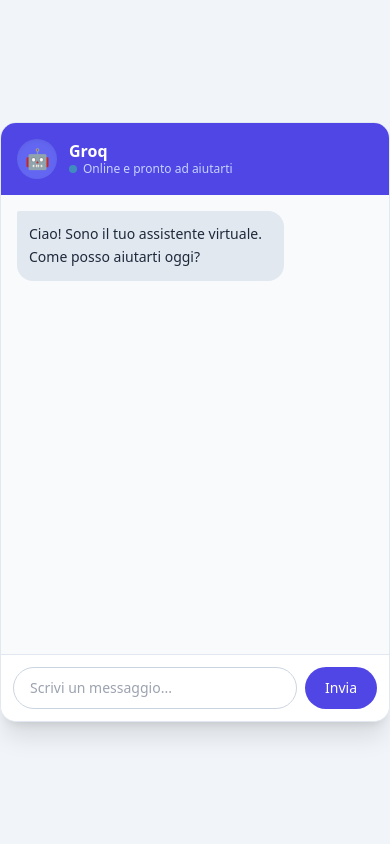
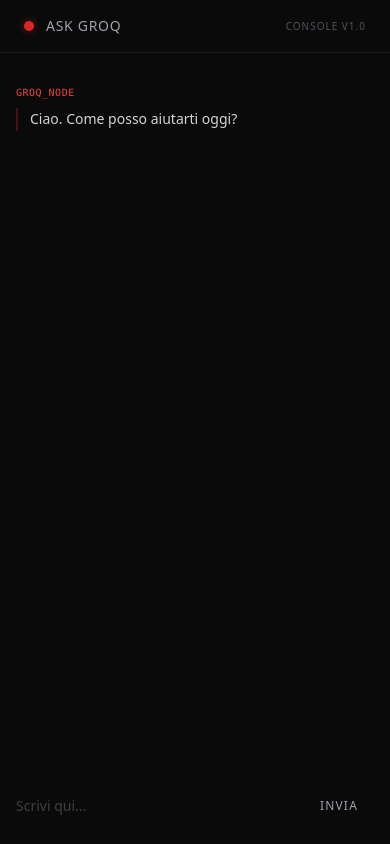
Before and after one commit to ItzMarcu/Ask-Groq, a plain HTML site: page frontend/index.html in a window 390 px wide. Drawn offline with nearby package versions, Linux system fonts and the light colour scheme.

Commit message:
new responsive GUI

```diff
--- a/frontend/index.html
+++ b/frontend/index.html
@@ -7,46 +7,54 @@
     <link rel="shortcut icon" href="assets/groq-logo.png" type="image/x-icon">
     <script src="https://cdn.tailwindcss.com"></script>
 </head>
-<body class="bg-slate-100 flex items-center justify-center h-screen w-screen m-0">
+<body class="bg-[#0a0a0a] text-zinc-100 flex flex-col h-screen w-screen m-0 overflow-hidden selection:bg-red-500/30">
 
-    <div class="w-full max-w-[450px] h-[600px] bg-white rounded-2xl shadow-xl flex flex-col overflow-hidden border border-slate-200">
+    <!-- Header super minimal e pulito -->
+    <header class="border-b border-zinc-900 px-6 py-4">
+        <div class="max-w-3xl mx-auto flex items-center justify-between">
+            <div class="flex items-center gap-3">
+                <span class="w-2.5 h-2.5 rounded-full bg-red-600 shadow-[0_0_8px_rgba(220,38,38,0.5)]"></span>
+                <h1 class="font-medium text-sm tracking-wider uppercase text-zinc-400">Ask Groq</h1>
+            </div>
+            <span class="text-[10px] text-zinc-600 tracking-widest uppercase">Console v1.0</span>
+        </div>
+    </header>
 
-        <div class="bg-indigo-600 text-white p-4 flex items-center gap-3">
-            <div class="w-10 h-10 bg-indigo-500 rounded-full flex items-center justify-center text-xl shadow-inner">
-                🤖
+    <!-- Area Conversazione -->
+    <main class="flex-1 overflow-y-auto flex justify-center w-full px-4">
+        <div id="chatMessages" class="w-full max-w-3xl py-8 flex flex-col gap-8 scroll-smooth">
+
+            <!-- Messaggio Bot (Stile minimale, senza avatar pesanti) -->
+            <div class="flex flex-col gap-2 max-w-[85%] self-start group">
+                <span class="text-[10px] text-red-500 font-mono tracking-wider uppercase">groq_node</span>
+                <div class="text-sm leading-relaxed text-zinc-300 font-light pl-3 border-l-2 border-red-600/30">
+                    Ciao. Come posso aiutarti oggi?
+                </div>
             </div>
-            <div>
-                <h2 class="font-semibold text-base leading-tight">Groq</h2>
-                <p class="text-xs text-indigo-200 flex items-center gap-1.5">
-                    <span class="w-2 h-2 bg-emerald-400 rounded-full animate-pulse"></span>
-                    Online e pronto ad aiutarti
-                </p>
-            </div>
+
         </div>
+    </main>
 
-        <div id="chatMessages" class="flex-1 p-4 overflow-y-auto bg-slate-50 flex flex-col gap-3 scroll-smooth">
-            <div class="max-w-[75%] p-3 rounded-2xl rounded-tl-sm text-sm leading-relaxed bg-slate-200 text-slate-800 self-start">
-                Ciao! Sono il tuo assistente virtuale. Come posso aiutarti oggi?
-            </div>
-        </div>
-
-        <form id="chatForm" class="p-3 bg-white border-t border-slate-200 flex gap-2">
+    <!-- Barra di Input ultra-pulita -->
+    <footer class="p-4 md:pb-8 w-full flex justify-center bg-[#0a0a0a]">
+        <form id="chatForm" class="w-full max-w-3xl flex items-center gap-3 border-t border-zinc-950 pt-4">
             <input
                 type="text"
                 id="userInput"
-                placeholder="Scrivi un messaggio..."
+                placeholder="Scrivi qui..."
                 autocomplete="off"
                 required
-                class="flex-1 px-4 py-2.5 border border-slate-300 rounded-full text-sm outline-none focus:border-indigo-600 transition-colors"
+                class="flex-1 bg-transparent py-3 text-sm text-white outline-none placeholder-zinc-700"
             >
             <button
                 type="submit"
-                class="bg-indigo-600 hover:bg-indigo-700 text-white font-medium text-sm px-5 py-2.5 rounded-full transition-colors active:scale-95 duration-100"
+                class="text-xs uppercase tracking-widest text-zinc-400 hover:text-red-500 transition-colors duration-150 font-medium px-4 py-3"
             >
                 Invia
             </button>
         </form>
-    </div>
+    </footer>
+
 </body>
 <script src="js/handler.js"></script>
 <script src="js/response.js"></script>
```
